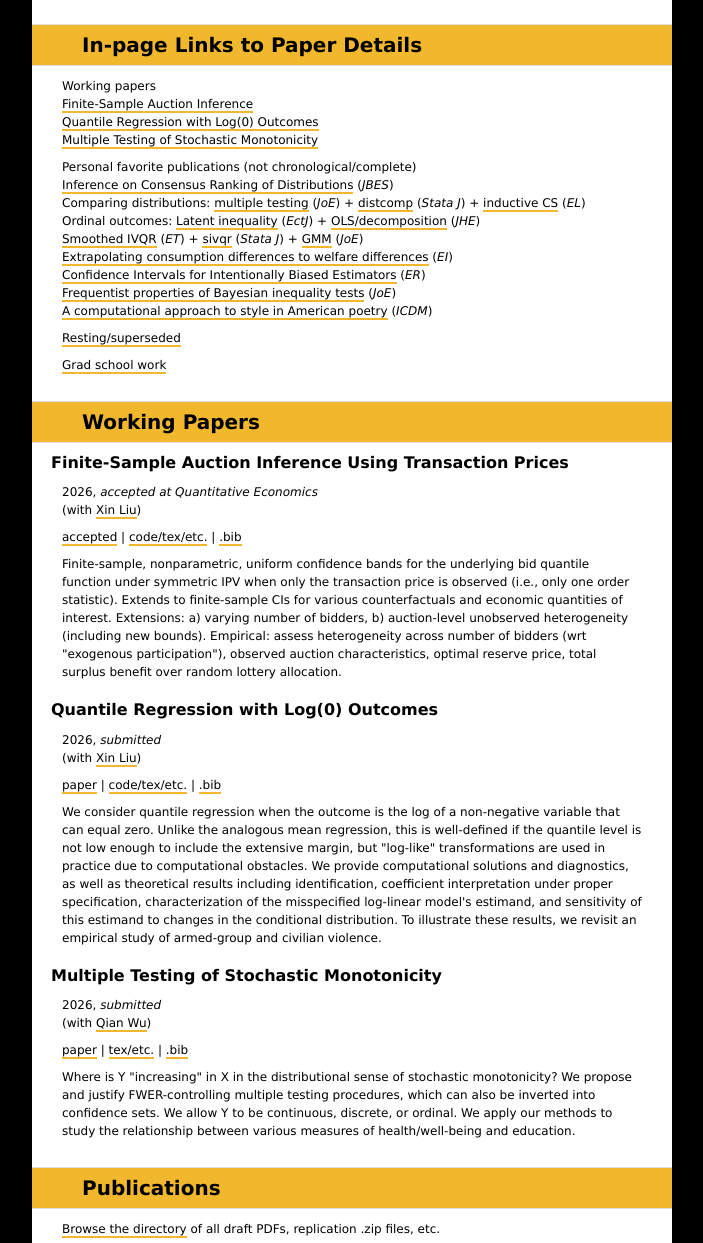
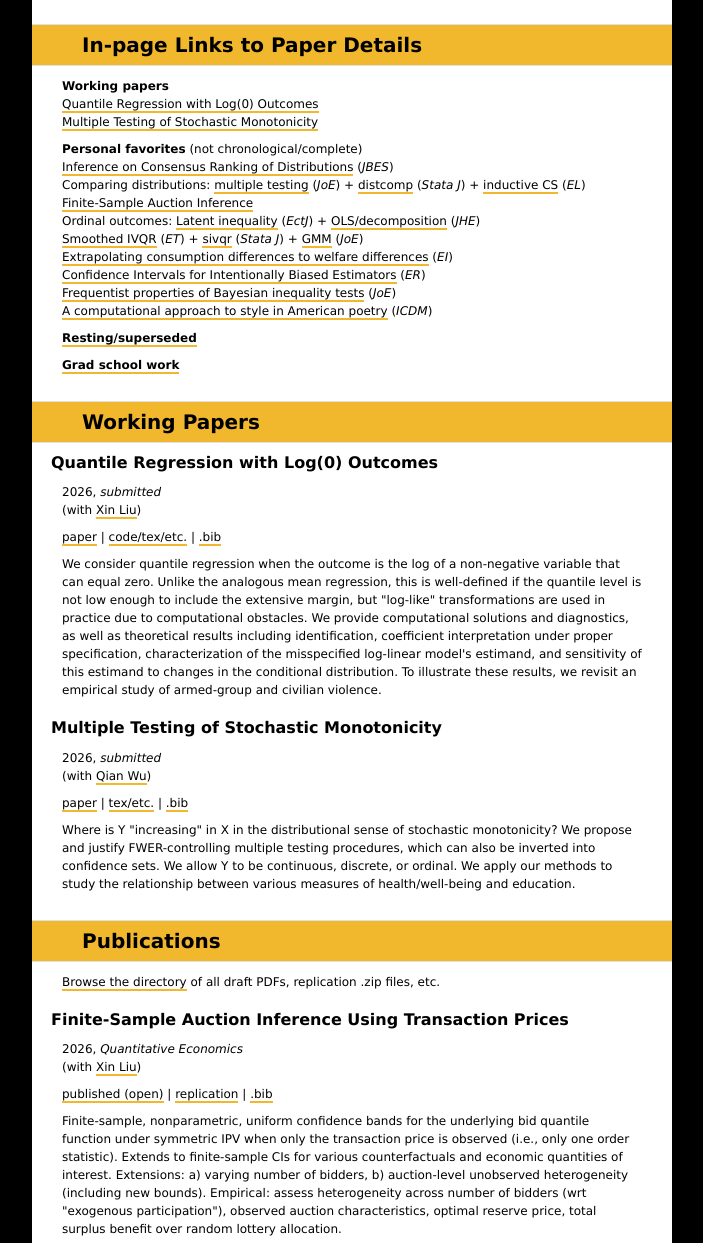
Before and after one commit to kaplandm/kaplandm.github.io, a plain HTML site: page index.html in a window 1280 px wide. Shown: the part 517-1760 px from the top of the page, without its empty margins (288-991 px from the left). Drawn offline with Linux system fonts and the light colour scheme.

Commit message:
biddistinf published

```diff
--- a/index.html
+++ b/index.html
@@ -102,16 +102,16 @@ code {
 <h1 id="TOC">In-page Links to Paper Details</h1>
 <br/>
 <p>
-Working papers<br/>
-<a href="#auctions">Finite-Sample Auction Inference</a><br/>
+<strong>Working papers</strong><br/>
 <a href="#qlog">Quantile Regression with Log(0) Outcomes</a><br/>
 <a href="#osm">Multiple Testing of Stochastic Monotonicity</a><br/>
 </p>
 <p>
-Personal favorite publications (not chronological/complete)<br/>
+<strong>Personal favorites</strong> (not chronological/complete)<br/>
 <a href="#consensus">Inference on Consensus Ranking of Distributions</a> (<i>JBES</i>)<br/>
 Comparing distributions: <a href="#distinf">multiple testing</a> (<i>JoE</i>) + <a href="#distcomp">distcomp</a> (<i>Stata J</i>) + <a href="#rsd">inductive CS</a> (<i>EL</i>)<br/>
 <!-- <a href="#distcomp">distcomp: Comparing distributions</a> (<i>Stata Journal</i>)<br/> -->
+<a href="#auctions">Finite-Sample Auction Inference</a><br/>
 <!-- <a href="#ordinal">Comparing latent inequality with ordinal data</a> (<i>EctJ</i>)<br/> -->
 Ordinal outcomes: <a href="#ordinal">Latent inequality</a> (<i>EctJ</i>) + <a href="#od">OLS/decomposition</a> (<i>JHE</i>)<br/>
 <a href="#SEEIVQR">Smoothed IVQR</a> (<i>ET</i>) + <a href="#sivqr">sivqr</a> (<i>Stata J</i>) + <a href="#SGMM">GMM</a> (<i>JoE</i>)<br/> <!-- estimating equations for -->
@@ -130,33 +130,14 @@ Ordinal outcomes: <a href="#ordinal">Latent inequality</a> (<i>EctJ</i>) + <a hr
 <!-- <a href="#BBQ">High-order Coverage of Smoothed Bayesian Bootstrap Intervals for Population Quantiles (<i>Austrian Journal of Statistics</i>)</a><br/> -->
 <a href="#poetry">A computational approach to style in American poetry</a> (<i>ICDM</i>)
 </p>
-<p><a href="#resting">Resting/superseded</a></p>
-<p><a href="#PhD">Grad school work</a></p>
+<p><strong><a href="#resting">Resting/superseded</a></strong></p>
+<p><strong><a href="#PhD">Grad school work</a></strong></p>
 </div>
 
 
 
 <div class="subsection">
 <h1 id="WP">Working Papers</h1>
-
-<h2 id="auctions">
-Finite-Sample Auction Inference Using Transaction Prices
-</h2>
-<p>
-2026, <i>accepted at Quantitative Economics</i>
-<br/>(with <a href="https://xinliu16.github.io/">Xin Liu</a>)
-</p>
-<p>
-<a href="https://drive.google.com/file/d/1VTOMGHYj9O3fr77qRHBDgjPHjlOPbXxH/view">accepted</a>
- | <a href="https://drive.google.com/file/d/16cdrT1JxbVoS2u8UhYV6M7GxGzX99GjW/view">code/tex/etc.</a>
- | <a href="bibtex.html?citekey=biddistinf">.bib</a>
-</p><p>
-Finite-sample, nonparametric, uniform confidence bands for the underlying bid quantile function under symmetric IPV when only the transaction price is observed (i.e., only one order statistic).
-Extends to finite-sample CIs for various counterfactuals and economic quantities of interest.
-Extensions: a) varying number of bidders, b) auction-level unobserved heterogeneity (including new bounds).
-Empirical: assess heterogeneity across number of bidders (wrt "exogenous participation"), observed auction characteristics, optimal reserve price, total surplus benefit over random lottery allocation.
-</p>
-
 
 <h2 id="qlog">
 Quantile Regression with Log(0) Outcomes
@@ -204,6 +185,27 @@ We apply our methods to study the relationship between various measures of healt
 <h1>Publications</h1>
 <br/>
 <p><a href="https://drive.google.com/drive/folders/0B-_LUSJVBv20V0Z1dEpwZU1NTW8?resourcekey=0-p4E2RmvMA1trEePkpO9-NA&usp=sharing">Browse the directory</a> of all draft PDFs, replication .zip files, etc.</p>
+
+
+<h2 id="auctions">
+Finite-Sample Auction Inference Using Transaction Prices
+</h2>
+<p>
+2026, <i>Quantitative Economics</i>
+<br/>(with <a href="https://xinliu16.github.io/">Xin Liu</a>)
+</p>
+<p>
+<a href="https://doi.org/10.3982/QE2777">published (open)</a>
+ | <a href="https://doi.org/10.5281/zenodo.22114729">replication</a>
+<!-- <a href="https://drive.google.com/file/d/1VTOMGHYj9O3fr77qRHBDgjPHjlOPbXxH/view">accepted</a> -->
+<!-- | <a href="https://drive.google.com/file/d/16cdrT1JxbVoS2u8UhYV6M7GxGzX99GjW/view">code/tex/etc.</a> -->
+ | <a href="bibtex.html?citekey=biddistinf">.bib</a>
+</p><p>
+Finite-sample, nonparametric, uniform confidence bands for the underlying bid quantile function under symmetric IPV when only the transaction price is observed (i.e., only one order statistic).
+Extends to finite-sample CIs for various counterfactuals and economic quantities of interest.
+Extensions: a) varying number of bidders, b) auction-level unobserved heterogeneity (including new bounds).
+Empirical: assess heterogeneity across number of bidders (wrt "exogenous participation"), observed auction characteristics, optimal reserve price, total surplus benefit over random lottery allocation.
+</p>
 
 
 <h2 id="rsd">
```
